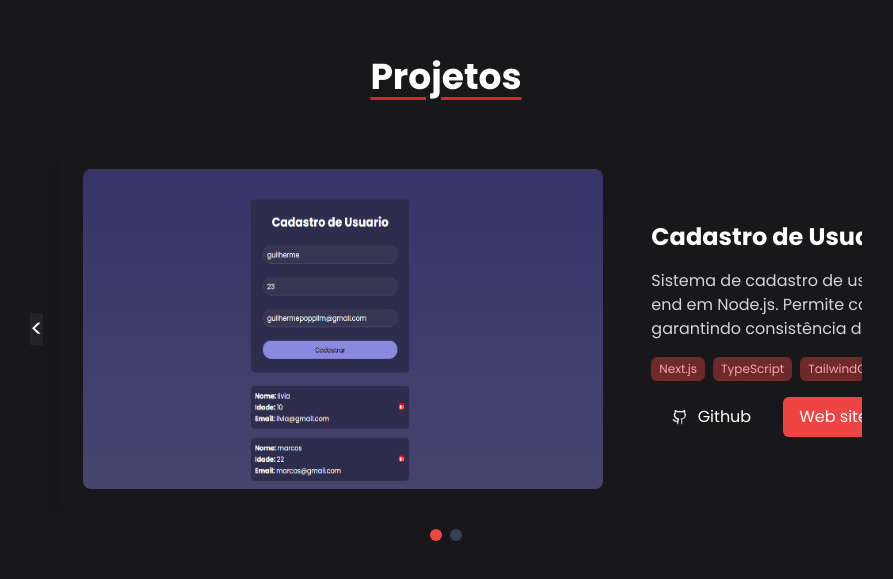
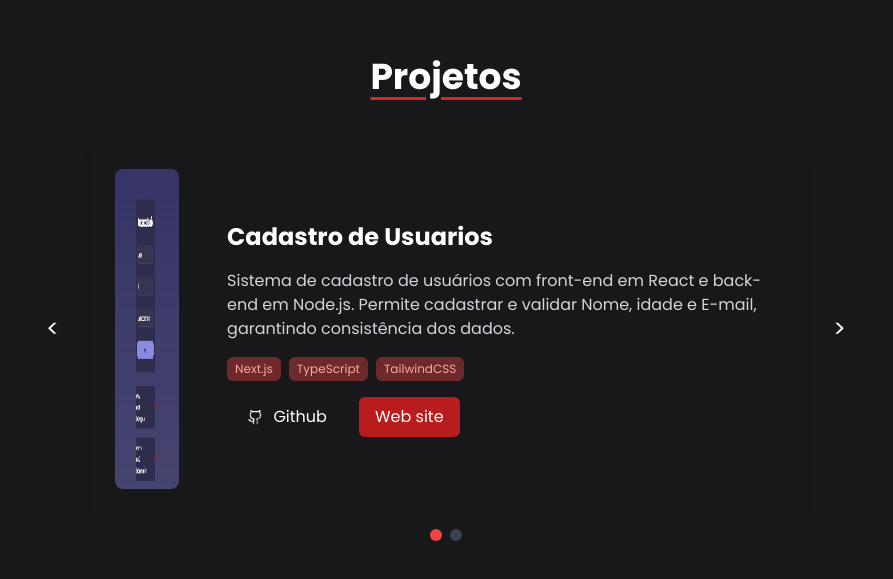
Before and after one commit to Daischi/portfolio, a React (Vite) app: page / in a window 1280 px wide. Shown: the part 2513-3092 px from the top of the page, without its empty margins (194-1087 px from the left). Built offline with nearby package versions, Linux system fonts and the light colour scheme.

Commit message:
Melhorando carrosel

```diff
--- a/src/Home.jsx
+++ b/src/Home.jsx
@@ -357,14 +357,14 @@ export default function Home() {
 
       <div className="  relative flex items-center gap-4 overflow-hidden w-[65%]">
         <button
-          className="bg-white/5 text-2xl text-white hover:opacity-75 transition"
+          className="text-2xl text-white hover:opacity-75 transitio duration-700 hover:bg-white/5 rounded-full p-4 hover:scale-105 hover active:scale-125 active:bg-white/20"
           onClick={prevSlide}
         >
           &lt;
         </button>
 
         <div className="flex flex-col md:flex-row  gap-6 items-center p-6 rounded-lg shadow-lg ">
-          <div className="w-[520px] h-80 mr-6  flex items-center justify-center text-gray-400 rounded-md">
+          <div className=" h-80 mr-6  flex items-center justify-center text-gray-400 rounded-md">
             <img className="h-full rounded-lg w-full" src={projetoimg} alt="" />
           </div>
           <div className="flex flex-col gap-4">
@@ -390,7 +390,7 @@ export default function Home() {
               </a>
               <a
                 href={projects[currentIndex].demoLink}
-                className="flex items-center bg-red-500 text-white px-4 py-2 rounded-md hover:opacity-75 transition duration-500 hover:scale-105"
+                className="flex items-center bg-red-700 text-white px-4 py-2 rounded-md hover:opacity-75 transition duration-500 hover:scale-105"
               >
                 Web site
               </a>
@@ -398,7 +398,7 @@ export default function Home() {
           </div>
         </div>
         <button
-          className="text-2xl text-white hover:opacity-75 transition "
+          className="text-2xl text-white hover:opacity-75 transitio duration-700 hover:bg-white/5 rounded-full p-4 hover:scale-105 hover active:scale-125 active:bg-white/20"
           onClick={nextSlide}
         >
           &gt;
```
